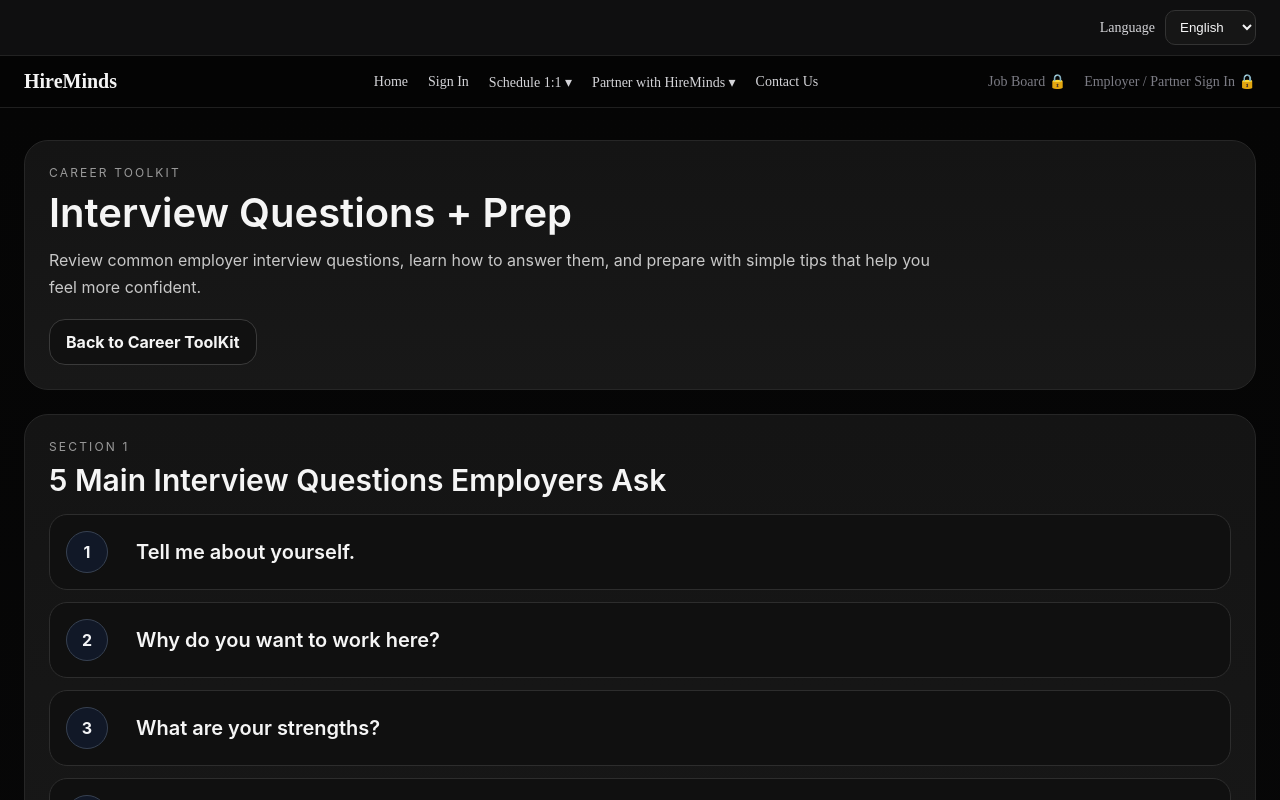
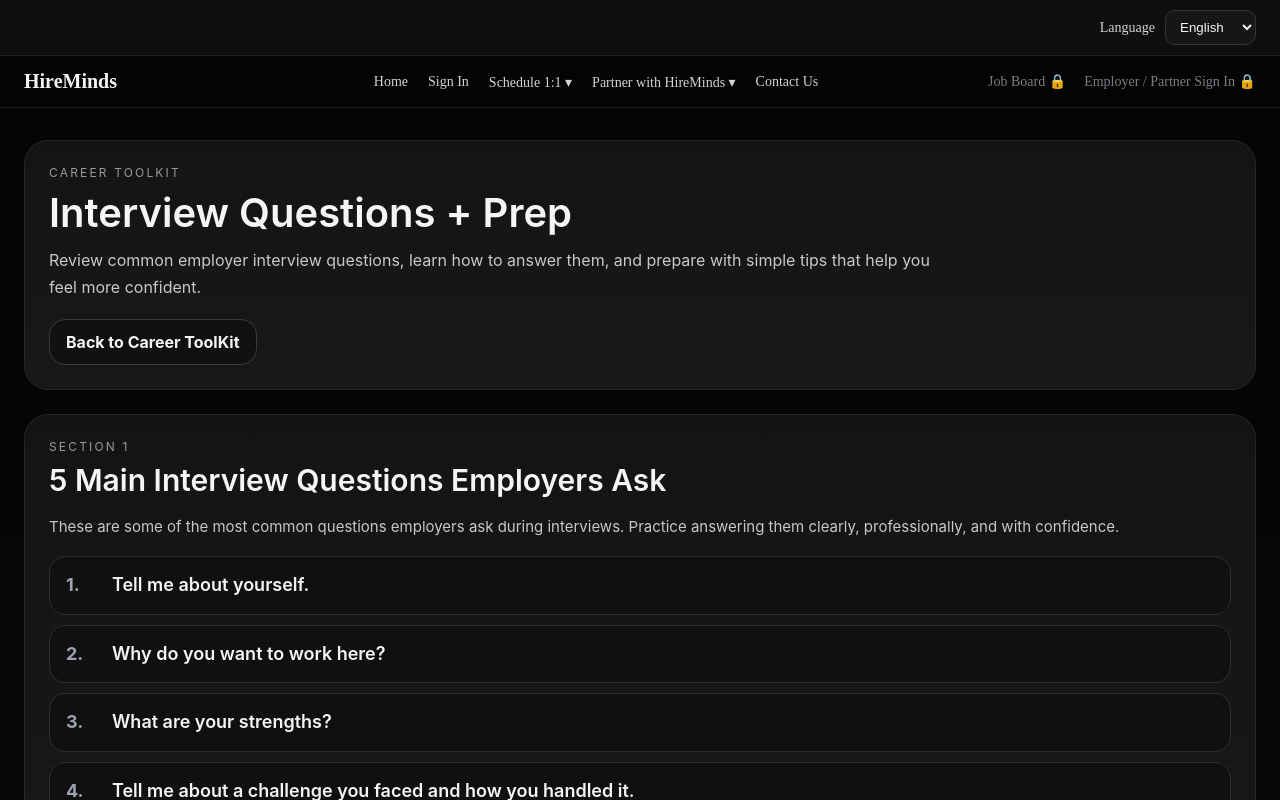
Before and after one commit to UrMizery/hireminds-platform, a Next.js app: page /career-toolkit/interview-questions in a window 1280 px wide. Shown: the top 800 px of the page. Built offline with nearby package versions, Linux system fonts and the light colour scheme; no server answers.

Commit message:
Update page.tsx

```diff
--- a/app/career-toolkit/interview-questions/page.tsx
+++ b/app/career-toolkit/interview-questions/page.tsx
@@ -46,7 +46,7 @@ const prepTips = [
   "Dress appropriately and keep your appearance neat and professional.",
   "Arrive 10 to 15 minutes early.",
   "Bring copies of your resume.",
-  "Prepare 3 to 5 questions to ask the employer.",
+  "Prepare 2 to 3 questions to ask the employer.",
   "Speak clearly, stay calm, and take a moment before answering if needed.",
 ];
 
@@ -98,14 +98,16 @@ export default function InterviewQuestionsPage() {
         <section style={styles.card}>
           <p style={styles.sectionKicker}>Section 1</p>
           <h2 style={styles.sectionTitle}>5 Main Interview Questions Employers Ask</h2>
+          <p style={styles.subtitleText}>
+            These are some of the most common questions employers ask during interviews.
+            Practice answering them clearly, professionally, and with confidence.
+          </p>
 
-          <div style={styles.questionList}>
+          <div style={styles.questionListSimple}>
             {questions.map((item, index) => (
-              <div key={item.question} style={styles.questionCard}>
-                <div style={styles.questionNumber}>{index + 1}</div>
-                <div>
-                  <h3 style={styles.questionTitle}>{item.question}</h3>
-                </div>
+              <div key={item.question} style={styles.questionRow}>
+                <span style={styles.questionRowNumber}>{index + 1}.</span>
+                <span style={styles.questionRowText}>{item.question}</span>
               </div>
             ))}
           </div>
@@ -272,39 +274,37 @@ const styles: Record<string, React.CSSProperties> = {
     fontWeight: 600,
     color: "#f5f5f5",
   },
-  questionList: {
+  subtitleText: {
+    margin: "0 0 16px",
+    color: "#c8c8c8",
+    fontSize: "15px",
+    lineHeight: 1.7,
+  },
+  questionListSimple: {
     display: "grid",
-    gap: "12px",
+    gap: "10px",
   },
-  questionCard: {
+  questionRow: {
     display: "grid",
-    gridTemplateColumns: "56px 1fr",
-    gap: "14px",
-    alignItems: "center",
+    gridTemplateColumns: "36px 1fr",
+    gap: "10px",
+    alignItems: "start",
+    padding: "14px 16px",
     background: "#101010",
     border: "1px solid #2d2d2d",
-    borderRadius: "18px",
-    padding: "16px",
+    borderRadius: "16px",
   },
-  questionNumber: {
-    width: "40px",
-    height: "40px",
-    borderRadius: "999px",
-    background: "#111827",
-    border: "1px solid #374151",
-    color: "#f3f4f6",
-    display: "flex",
-    alignItems: "center",
-    justifyContent: "center",
+  questionRowNumber: {
+    color: "#9ca3af",
+    fontSize: "18px",
     fontWeight: 700,
-    fontSize: "16px",
+    lineHeight: 1.5,
   },
-  questionTitle: {
-    margin: 0,
-    fontSize: "20px",
+  questionRowText: {
+    color: "#f5f5f5",
+    fontSize: "18px",
     fontWeight: 600,
-    color: "#f5f5f5",
-    lineHeight: 1.5,
+    lineHeight: 1.6,
   },
   answerWrap: {
     display: "grid",
@@ -337,12 +337,6 @@ const styles: Record<string, React.CSSProperties> = {
     fontSize: "15px",
     lineHeight: 1.75,
   },
-  subtitleText: {
-    margin: "0 0 16px",
-    color: "#c8c8c8",
-    fontSize: "15px",
-    lineHeight: 1.7,
-  },
   tipGrid: {
     display: "grid",
     gridTemplateColumns: "repeat(auto-fit, minmax(260px, 1fr))",
```
